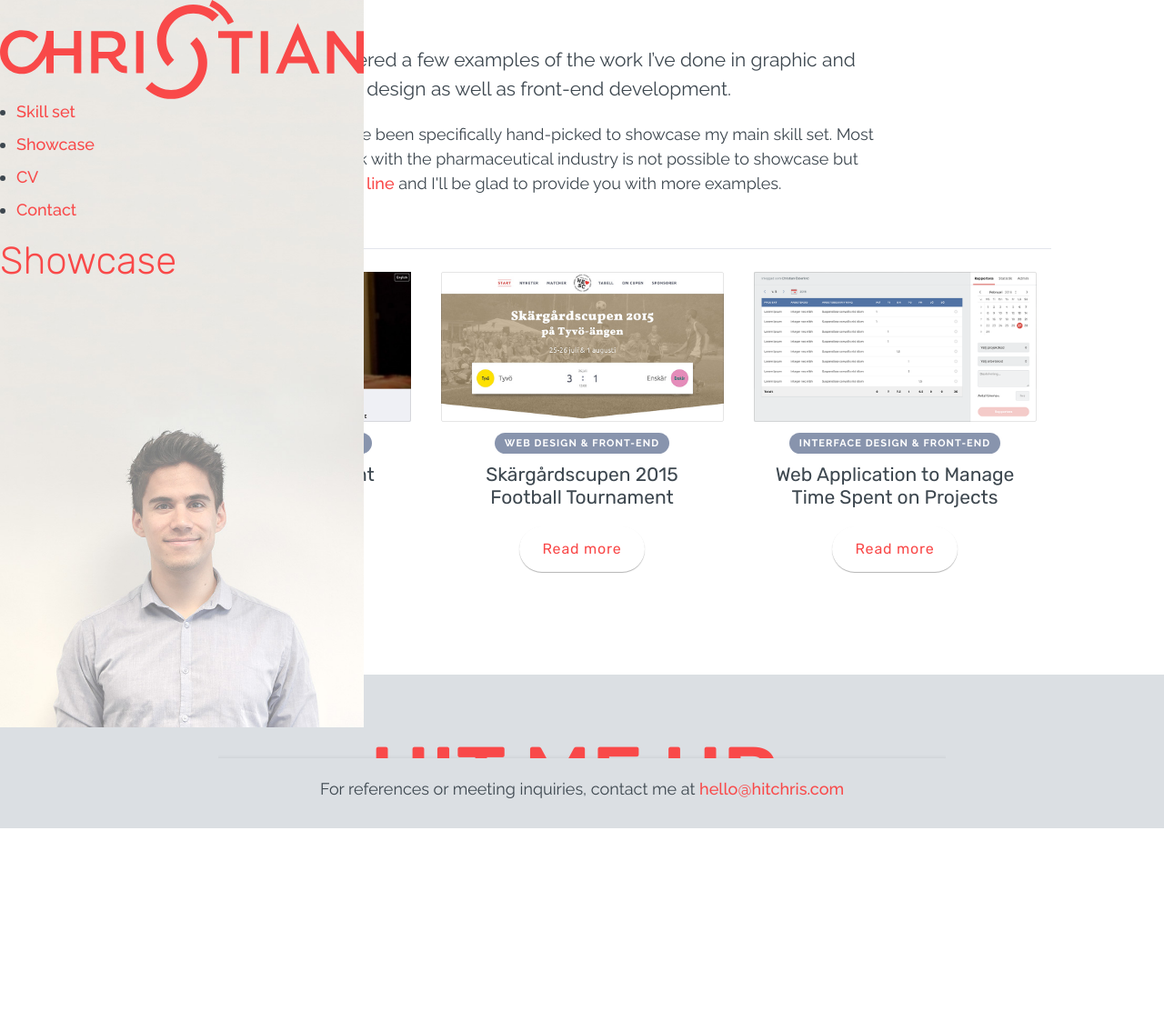
After one commit to daniel-trevino/hitchris, a PHP site: page /showcase/index2.html in a window 1280 px wide. The commit adds this page. Shown: the whole page at 91% size. Run offline with PHP 8.4, Linux system fonts and the light colour scheme; some libraries are stand-ins or nearby versions.

Commit message:
new layout test

```diff
--- /dev/null
+++ b/showcase/index2.html
@@ -0,0 +1,258 @@
+<!DOCTYPE html>
+<html>
+	<head>
+		<meta charset="UTF-8">
+		<meta name="viewport" content="initial scale=1, width=device-width, minimum-scale=1, maximum-scale=1">
+		<link rel="icon" href="/img/favicon.png" />
+		<title>Christian Cerda Österlind</title>
+
+		<link rel="stylesheet" href="/styles/css/main.css">
+		<link rel="stylesheet" href="/styles/css/inner.css">
+		<link rel="stylesheet" href="/styles/css/animate.css">
+		<link rel="stylesheet" href="/ionicons/ionicons.min.css">
+	</head>
+<body>
+
+	<div class="wrapper inner">
+
+		<header id="header" class="inner" role="banner">
+
+			<div class="header-top">
+				<a class="logo" href="/">
+					<svg class="svg-logo" xmlns="http://www.w3.org/2000/svg" xmlns:xlink="http://www.w3.org/1999/xlink" version="1.1" id="Layer_1" x="0" y="0" width="440" height="120" viewBox="0 0 440 120" enable-background="new 0 0 440 120" xml:space="preserve">
+						<path class="letter" d="M164.6 37.5h8.9v51h-8.9V37.5z"/>
+						<path class="letter" d="M145.4 77.1l-4.9-6.8 -0.7-1.1c1.8-0.5 3.4-1.2 4.9-2.1s2.8-2 3.8-3.3c1.1-1.3 1.9-2.8 2.5-4.4 0.6-1.7 0.9-3.6 0.9-5.6v-0.1c0-2.2-0.4-4.3-1.1-6.1 -0.7-1.8-1.8-3.5-3.1-4.9 -1.7-1.6-3.7-2.9-6.2-3.8 -2.5-0.9-5.3-1.3-8.5-1.3h-22.7v51h8.9V70.7h11.3l3.1 4.5 4.8 6.7c0.8 1.1 5 6.6 15.2 6.6V80C147.9 80 145.7 77.5 145.4 77.1zM119.1 45.6h13.1c3.4 0 6 0.7 7.8 2.2 1.9 1.4 2.8 3.5 2.8 6.3v0.1c0 2.6-1 4.7-2.9 6.3 -1.9 1.5-4.5 2.3-7.7 2.3H119L119.1 45.6 119.1 45.6z"/>
+						<path class="letter" d="M89.4 37.5v21.2H64.9V37.5H56c0 22.5-15.2 37-15.2 37 -2.2 2-4.4 3.6-6.6 4.8s-4.9 1.8-8 1.8c-2.4 0-4.6-0.5-6.7-1.4 -2.1-0.9-3.9-2.2-5.4-3.9s-2.7-3.6-3.5-5.8c-0.8-2.2-1.2-4.5-1.2-7v-0.2c0-2.5 0.4-4.8 1.2-7 0.8-2.2 2-4.1 3.5-5.7 1.5-1.7 3.3-3 5.4-3.9 2-0.9 4.3-1.4 6.7-1.4 2.9 0 5.5 0.5 7.8 1.7s4.5 2.7 6.5 4.6l5.8-6.6c-1.3-1.2-2.5-2.2-3.9-3.2 -1.3-1-2.8-1.8-4.4-2.5s-3.4-1.2-5.3-1.6c-1.9-0.4-4.1-0.6-6.4-0.6 -3.8 0-7.4 0.7-10.6 2.1 -3.2 1.4-6 3.3-8.3 5.7 -2.4 2.4-4.2 5.2-5.5 8.4C0.6 55.9 0 59.4 0 63v0.2c0 3.7 0.7 7.1 2 10.3 1.4 3.2 3.2 5.9 5.5 8.3 2.3 2.4 5 4.2 8.2 5.6 3.1 1.3 6.6 2 10.3 2 2.4 0 4.6-0.2 6.5-0.7 1.9-0.4 3.7-1 5.4-1.8 1.6-0.8 3.2-1.7 4.6-2.8 1.4-1.1 2.8-2.4 4.1-3.8 3.9-4.1 7-8.4 9.4-12.6v20.8h8.9V67h24.5v21.5h8.9v-51H89.4z"/>
+						<path class="letter" d="M280.2 46H264v-8.3h41.4V46h-16.2v42.7h-9L280.2 46 280.2 46z"/>
+						<path class="letter" d="M315.4 37.7h8.9v51h-8.9V37.7z"/>
+						<path class="letter" d="M360.2 27.8l-26.6 60.9h9.2l5.2-12.3h24.1l5.2 12.3h9.5L360.2 27.8zM351.4 68.5l8.7-20.4 8.8 20.4H351.4z"/>
+						<path class="letter" d="M395.6 37.7h8.3L431.1 73V37.7h8.9v51h-7.5l-28.1-36.3v36.3h-8.9v-51H395.6z"/>
+						<path class="letter" d="M202.9 80l7.7-7.7c-6.2-6.2-9.6-14.5-9.6-23.2 0-8.8 3.4-17 9.6-23.2s14.5-9.6 23.2-9.6c8.8 0 17 3.4 23.2 9.6l7.7-7.7c-17.1-17.1-44.9-17.1-62 0S185.8 62.9 202.9 80z"/>
+						<path class="letter" d="M237.8 45.1l-7.7 7.7c6.2 6.2 9.6 14.5 9.6 23.2 0 8.8-3.4 17-9.6 23.2 -6.2 6.2-14.5 9.6-23.2 9.6 -8.8 0-17-3.4-23.2-9.6l-7.7 7.7c17.1 17.1 44.9 17.1 62 0S254.9 62.2 237.8 45.1z"/>
+						<path class="letter" d="M256.6 0.1l-3.3 7.1c4.8 2.2 9.3 5.3 13.2 9.2s7 8.4 9.2 13.2l7.1-3.3c-2.6-5.6-6.2-10.9-10.8-15.5C267.5 6.3 262.2 2.6 256.6 0.1z"/>
+					</svg>
+				</a>
+
+				<nav class="nav" role="navigation">
+					<ul>
+						<li><a href="/skillset/">Skill set</a></li>
+						<li class="active"><a href="/showcase/">Showcase</a></li>
+						<li><a href="/cv/">CV</a></li>
+						<li><a href="/contact/">Contact</a></li>
+					</ul>
+				</nav>
+			</div>
+
+			<div class="page-title">
+				<h1 data-0="top: 0px" data-top-bottom="top: 80px;">Showcase</h1>
+			</div>
+
+		</header>
+
+		<main id="main" class="inner">
+
+			<div class="grid-row">
+				<div class="col-lg-8 col-lg-offset-2 col-md-10 col-md-offset-1">
+					<p class="lead">I’ve gathered a few examples of the work I’ve done in graphic and interface design as well as <span class="nowrap">front-end</span> development.</p>
+					<p>These have been specifically hand-picked to showcase my main skill set. Most of my work with the pharmaceutical industry is not possible to showcase but <a href="/contact/">drop me a line</a> and I'll be glad to provide you with more examples.</p>
+				</div>
+			</div>
+
+			<article class="project-details" id="poezia">
+				<div class="project-header">
+					<h1><span class="nowrap">Casa Poézia</span> <span class="nowrap">Restaurant &</span> <span class="nowrap">Boutique Hotel</span></h1>
+					<div class="close-project" tabindex="0"></div>
+				</div>
+				<div class="grid-row">
+					<div class="col-lg-10 col-lg-offset-1">
+						<div class="grid-row">
+							<div class="col-xs-12">
+								<p>It was time to redesign the website to make it more accessible to a modern audience with responsive queries and updated aesthetics. But the main goal was changing the focus to highlight the hotel and event services to accommodate to the business plans.</p>
+							</div>
+							<div class="col-sm-6">
+								<h2 class="category-title">Languages/platform</h2>
+								<p>Wordpress<br>HTML<br>CSS3<br>Javascript<br>PHP</p>
+							</div>
+							<div class="col-sm-6">
+								<h2 class="category-title">My role</h2>
+								<p>Strategy/content<br>Web design<br>Front-end<br>Back-end</p>
+							</div>
+							<div class="cf"></div>
+							<div class="col-sm-6">
+								<p style="text-align: center"><img src="/img/content/poezia-iphone.jpg" alt="Casa Poézia mobile navigation" width="327"></p>
+							</div>
+							<div class="col-sm-6">
+								<p style="text-align: center"><img src="/img/content/poezia-iphone-2.jpg" alt="Casa Poézia mobile" width="327"></p>
+							</div>
+							<div class="col-xs-12">
+								<img src="/img/content/poezia-desktop.jpg" alt="Casa Poézia Desktop">
+							</div>
+							<div class="col-xs-12">
+								<img src="/img/content/poezia-desktop-2.jpg" alt="Casa Poézia Desktop">
+							</div>
+							<div class="col-xs-12">
+								<p style="text-align: center"><br><a class="btn" href="http://new.poezia.com.mx" target="_blank">Visit the site</a></p>
+							</div>
+						</div>
+					</div>
+				</div>
+			</article>
+
+			<article class="project-details" id="skargardscupen">
+				<div class="project-header">
+					<h1>Football Tournament <small>Skärgårdscupen 2015</small></h1>
+					<div class="close-project" tabindex="0"></div>
+				</div>
+				<div class="grid-row">
+					<div class="col-lg-10 col-lg-offset-1">
+						<div class="grid-row">
+							<div class="col-xs-12">
+								<p><a href="http://occident.se" target="_blank">Occident <i class="icon ion-android-open"></i></a> sponsored a small island football tournament by letting us bring the 40 year-old yearly event to a more modern platform. By providing live and detailed updates the public could follow the scores and results on any device without the need to remember or count it themselves. We also created a never before "IT Department" to the tournament which we hope will be an addition present in all future events.</p>
+							</div>
+							<div class="col-sm-6">
+								<h2 class="category-title">Languages/platform</h2>
+								<p>HTML<br>CSS3<br>Javascript<br>.NET<br><a href="http://www.occident.se/vart-erbjudande/cms/publicent/" target="_blank">Publicent <i class="icon ion-android-open"></i></a></p>
+							</div>
+							<div class="col-sm-6">
+								<h2 class="category-title">My role</h2>
+								<p>Creative lead<br>Project Managmenet<br>Strategy/content<br>Web/UX design<br>Front-end</p>
+							</div>
+							<div class="cf"></div>
+							<div class="col-md-8 col-md-offset-2">
+								<p style="text-align: center"><img src="/img/content/skargardscup-iphone.jpg" alt="Skärgårdscupen mobile" width="327"></p>
+							</div>
+							<div class="col-xs-12">
+								<img src="/img/content/skargardscup-desktop.jpg" alt="Skärgårdscupen">
+							</div>
+							<div class="col-xs-12">
+								<img src="/img/content/skargardscup-wild.jpg" alt="Skärgårdscupen in the wild">
+							</div>
+							<div class="col-xs-12">
+								<img src="/img/content/skargardscup-desktop-2.jpg" alt="Skärgårdscupen">
+							</div>
+							<div class="col-xs-12">
+								<p style="text-align: center"><br><a class="btn" href="http://skargardscupen.se" target="_blank">Visit the site</a></p>
+							</div>
+						</div>
+					</div>
+				</div>
+			</article>
+
+			<article class="project-details" id="tidrapport">
+				<div class="project-header">
+					<h1>Custom Time Tracking Web App</h1>
+					<div class="close-project" tabindex="0"></div>
+				</div>
+				<div class="grid-row">
+					<div class="col-lg-10 col-lg-offset-1">
+						<div class="grid-row">
+							<div class="col-xs-12">
+								<p>To help us keep track of time spent on projects and other work, we developed our own time tracking web app since no commercial software felt good enough or customizable enough. I spent some time researching our needs and putting them together into something structured and logistically stable. With the help of prototypes and wireframes it was the most advanced interface design project I had been longing to work on for a long time.</p>
+							</div>
+							<div class="col-sm-6">
+								<h2 class="category-title">Languages/platform</h2>
+								<p>HTML<br>CSS3<br>Javascript/Ajax</p>
+							</div>
+							<div class="col-sm-6">
+								<h2 class="category-title">My role</h2>
+								<p>UI design<br>Prototyping/User testing<br>Research/Interviews</p>
+							</div>
+							<div class="col-md-8 col-md-offset-2">
+								<p style="text-align: center"><img src="/img/content/tidrapport-admin.jpg" alt="Tidrapport project admin"></p>
+							</div>
+							<div class="col-xs-12">
+								<img src="/img/content/tidrapport-wireframe.jpg" alt="Tidrapport wireframe">
+							</div>
+							<div class="col-xs-12">
+								<img src="/img/content/tidrapport-desktop.jpg" alt="Tidrapport desktop">
+							</div>
+							<div class="col-xs-12">
+								<img src="/img/content/tidrapport-progress.jpg" alt="Tidrapport budget progress">
+							</div>
+							<div class="col-xs-12">
+								<img src="/img/content/tidrapport-wild.jpg" alt="Tidrapport in the wild">
+							</div>
+						</div>
+					</div>
+				</div>
+			</article>
+
+			<div class="grid-row showcase-items">
+				<div class="col-sm-4">
+					<div class="showcase-item">
+						<div class="sc-item-ss">
+							<img src="/img/content/poezia-ss.jpg" alt="Boutique Hotel Casa Poézia">
+						</div>
+						<div class="sc-project-type">
+							<p><span class="nowrap">Web Design</span>, <span class="nowrap">Build & Content</span></p>
+						</div>
+						<div class="sc-project-title">
+							<h2><span class="nowrap">Casa Poézia</span> Restaurant <span class="nowrap">& Boutique Hotel</span></h2>
+						</div>
+						<div class="sc-item-more">
+							<a href="#poezia" class="btn">Read more</a>
+						</div>
+					</div>
+				</div>
+				<div class="col-sm-4">
+					<div class="showcase-item">
+						<div class="sc-item-ss">
+							<img src="/img/content/skargardscup-ss.jpg" alt="Skärgårdscupen">
+						</div>
+						<div class="sc-project-type">
+							<p><span class="nowrap">Web Design</span> <span class="nowrap">& Front-end</span></p>
+						</div>
+						<div class="sc-project-title">
+							<h2>Skärgårdscupen 2015<br>Football Tournament</h2>
+						</div>
+						<div class="sc-item-more">
+							<a href="#skargardscupen" class="btn">Read more</a>
+						</div>
+					</div>
+				</div>
+				<div class="col-sm-4">
+					<div class="showcase-item">
+						<div class="sc-item-ss">
+							<img src="/img/content/tidrapport-ss.png" alt="Occident tidrapport">
+						</div>
+						<div class="sc-project-type">
+							<p><span class="nowrap">Interface Design</span> <span class="nowrap">& Front-end</span></p>
+						</div>
+						<div class="sc-project-title">
+							<h2>Web Application to Manage Time Spent on Projects</h2>
+						</div>
+						<div class="sc-item-more">
+							<a href="#tidrapport" class="btn">Read more</a>
+						</div>
+					</div>
+				</div>
+			</div>
+
+		</main>
+
+		<footer id="contact-footer">
+			<div class="centered">
+				<div class="given-title"><h1 data-bottom-top="top: 0.9em" data-bottom-bottom="top: 0.32em;">Hit me up<span>.</span></h1></div>
+				<p>For references or meeting inquiries, contact me at <a href="mailto:hello@hitchris.com">hello@hitchris.com</a></p>
+			</div>
+		</footer>
+
+	</div>
+
+	<div class="back-to-top bounceIn animated">
+		<span class="text">Back to top</span>
+		<span class="icon ion-android-arrow-up tada animated"></span>
+	</div>
+
+	<script src="/js/jquery-1.12.0.min.js"></script>
+	<script src="/js/min/script.min.js"></script>
+	<script src="/js/min/skrollr.min.js"></script>
+	<script type="text/javascript">
+
+		if ($(window).width() > 767) {
+	    	var s = skrollr.init();
+	    }
+
+    </script>
+</body>
+</html>
--- /dev/null
+++ b/styles/css/inner.css
@@ -0,0 +1,48 @@
+@import url(https://fonts.googleapis.com/css?family=Raleway:400,400italic,500,500italic,700,700italic,600,600italic);
+@import url(https://fonts.googleapis.com/css?family=Rubik:300,300italic,400,400italic,500,500italic,700,700italic);
+/* Making the page responsive -------------------------------- */
+/* Scale the font size -------------------------------- */
+.wrapper.inner #header {
+  width: 400px;
+  height: 100vh;
+  position: fixed;
+  top: 0;
+  left: 0;
+  background: url("/img/star-pic-tall.jpg") no-repeat 50% 100%;
+  background-size: cover;
+  z-index: 3; }
+
+#main.inner {
+  background-color: #fff;
+  height: auto;
+  padding: 50px 20px 80px 20px;
+  max-width: 1000px;
+  margin: 0 auto; }
+  @media (max-width: 767px) {
+    #main.inner {
+      padding: 10% 3.125%; } }
+
+#contact-footer {
+  background-color: #dbdfe3;
+  padding: 0 0 3em 0; }
+  #contact-footer .centered {
+    max-width: 800px;
+    margin: 0 auto; }
+    #contact-footer .centered .given-title {
+      overflow: hidden;
+      margin-bottom: 2em;
+      box-shadow: inset 0 -4px 4px -4px rgba(0, 0, 0, 0.1); }
+      #contact-footer .centered .given-title h1 {
+        font-weight: 500;
+        font-size: 9.2em;
+        line-height: 1em;
+        text-transform: uppercase;
+        margin: 0;
+        position: relative;
+        top: 0.32em;
+        text-align: center; }
+        #contact-footer .centered .given-title h1 span {
+          position: relative;
+          top: -0.2em; }
+    #contact-footer .centered p {
+      text-align: center; }
--- a/styles/css/main.css
+++ b/styles/css/main.css
@@ -1151,53 +1151,82 @@ body {
   height: 100vh;
   display: flex;
   flex-direction: column;
-  background: linear-gradient(to bottom, #54617a 0%, #f94949 100%);
-  overflow: hidden; }
-  #header.inner {
-    height: auto; }
-    #header.inner .header-top {
-      padding-top: 30px; }
-      #header.inner .header-top .logo {
+  overflow: hidden;
+  /*	&.inner {
+  		background: linear-gradient(to bottom, lighten($color-dark-blue, 15%) 0%, $color-main 100%);
+  		height: auto;
+
+  		.header-top {
+  			padding-top: 30px;
+
+  			.logo {
   				display: block;
   				max-width: 110px;
   				margin: 0 auto;
-        padding-bottom: 10px; }
-        #header.inner .header-top .logo .svg-logo {
+  				padding-bottom: 10px;
+
+  				.svg-logo {
   					max-width: 100%;
-          height: auto; }
-          #header.inner .header-top .logo .svg-logo .letter {
-            fill: #fff; }
-        #header.inner .header-top .logo:hover, #header.inner .header-top .logo:focus {
-          opacity: 0.8; }
-      #header.inner .header-top .nav {
+  					height: auto;
+
+  					.letter {
+  						fill: #fff;
+  					}
+  				}
+
+  				&:hover,
+  				&:focus {
+  					opacity: 0.8;
+  				}
+  			}
+
+  			.nav {
   				position: static;
   				display: flex;
-        justify-content: center; }
-        #header.inner .header-top .nav ul {
+  				justify-content: center;
+
+  				ul {
   					list-style: none;
   					padding: 0;
   					margin: 0;
   					float: left;
   					font-size: 1.6em;
   					line-height: 39px;
-          font-family: "Rubik", "Helvetica Neue", Helvetica, Arial, sans-serif;
+  					font-family: $font-heading;
   					display: flex;
-          justify-content: center; }
-          #header.inner .header-top .nav ul li {
-            margin-bottom: 0; }
-            #header.inner .header-top .nav ul li a {
-              color: rgba(255, 255, 255, 0.8);
+  					justify-content: center;
+
+  					li {
+  						margin-bottom: 0;
+
+  						a {
+  							color: rgba(255,255,255,0.8);
   							display: block;
-              padding: 0 12px; }
-              #header.inner .header-top .nav ul li a:hover, #header.inner .header-top .nav ul li a:focus {
-                color: #fff; }
-            #header.inner .header-top .nav ul li.active a {
+  							padding: 0 12px;
+
+  							&:hover,
+  							&:focus {
   								color: #fff;
-              font-weight: 500; }
-    #header.inner .page-title {
-      padding: 74px 15px 0 15px; }
-      #header.inner .page-title h1 {
-        font-family: "Rubik", "Helvetica Neue", Helvetica, Arial, sans-serif;
+  							}
+  						}
+
+  						&.active {
+
+  							a {
+  								color: #fff;
+  								font-weight: 500;
+  							}
+  						}
+  					}
+  				}
+  			}
+  		}
+
+  		.page-title {
+  			padding: 74px 15px 0 15px;
+
+  			h1 {
+  				font-family: $font-heading;
   				font-size: 4.8em;
   				font-weight: 300;
   				line-height: 1.2;
@@ -1205,7 +1234,10 @@ body {
   				text-align: center;
   				position: relative;
   				margin-bottom: 0;
-        padding-bottom: 30px; }
+  				padding-bottom: 30px;
+  			}
+  		}
+  	} */ }
   #header > div.staroftheshow {
     flex-grow: 2;
     flex-shrink: 3;
@@ -1275,15 +1307,6 @@ body {
   height: 750vh;
   overflow: hidden;
   background-color: #161920; }
-  #main.inner {
-    background-color: #fff;
-    height: auto;
-    padding: 50px 20px 80px 20px;
-    max-width: 1000px;
-    margin: 0 auto; }
-    @media (max-width: 767px) {
-      #main.inner {
-        padding: 10% 3.125%; } }
   #main .map {
     position: absolute;
     top: 0;
@@ -1520,31 +1543,6 @@ body {
         #footer ul li a:hover {
           background-color: #4a556b; }
 
-#contact-footer {
-  background-color: #dbdfe3;
-  padding: 0 0 3em 0; }
-  #contact-footer .centered {
-    max-width: 800px;
-    margin: 0 auto; }
-    #contact-footer .centered .given-title {
-      overflow: hidden;
-      margin-bottom: 2em;
-      box-shadow: inset 0 -4px 4px -4px rgba(0, 0, 0, 0.1); }
-      #contact-footer .centered .given-title h1 {
-        font-weight: 500;
-        font-size: 9.2em;
-        line-height: 1em;
-        text-transform: uppercase;
-        margin: 0;
-        position: relative;
-        top: 0.32em;
-        text-align: center; }
-        #contact-footer .centered .given-title h1 span {
-          position: relative;
-          top: -0.2em; }
-    #contact-footer .centered p {
-      text-align: center; }
-
 .chart {
   position: relative;
   display: inline-block;
--- a/styles/sass/_template.scss
+++ b/styles/sass/_template.scss
@@ -285,10 +285,10 @@ body {
 	display: flex;
 	flex-direction: column;
 	//background-color: $color-main;
-	background: linear-gradient(to bottom, lighten($color-dark-blue, 15%) 0%, $color-main 100%);
 	overflow: hidden;
 
-	&.inner {
+/*	&.inner {
+		background: linear-gradient(to bottom, lighten($color-dark-blue, 15%) 0%, $color-main 100%);
 		height: auto;
 
 		.header-top {
@@ -372,7 +372,7 @@ body {
 				padding-bottom: 30px;
 			}
 		}
-	}
+	} */
 
 	& > div {
 
@@ -466,18 +466,6 @@ body {
 	height: 750vh;
 	overflow: hidden;
 	background-color: darken($color-dark-blue, 15%);
-
-	&.inner {
-		background-color: #fff;
-		height: auto;
-		padding: 50px 20px 80px 20px;
-		max-width: 1000px;
-		margin: 0 auto;
-
-		@include responsive(tablet) {
-			padding: 10% 3.125%;
-		}
-	}
 
 	.map {
 		position: absolute;
@@ -792,39 +780,3 @@ body {
 		}
 	}
 }
-
-#contact-footer {
-	background-color: lighten($color-grey, 60%);
-	padding: 0 0 3em 0;
-
-	.centered {
-		max-width: 800px;
-		margin: 0 auto;
-
-		.given-title {
-			overflow: hidden;
-			margin-bottom: 2em;
-			box-shadow: inset 0 -4px 4px -4px rgba(0,0,0,0.1);
-
-			h1 {
-				font-weight: 500;
-				font-size: 9.2em;
-				line-height: 1em;
-				text-transform: uppercase;
-				margin: 0;
-				position: relative;
-				top: 0.32em;
-				text-align: center;
-
-				span {
-					position: relative;
-					top: -0.2em;
-				}
-			}
-		}
-
-		p {
-			text-align: center;
-		}
-	}
-}
--- /dev/null
+++ b/styles/sass/inner.scss
@@ -0,0 +1,64 @@
+@import "_includes";
+
+.wrapper.inner {
+
+	#header {
+		width: 400px;
+		height: 100vh;
+		position: fixed;
+		top: 0;
+		left: 0;
+		background: url("/img/star-pic-tall.jpg") no-repeat 50% 100%;
+		background-size: cover;
+		z-index: 3;
+	}
+}
+
+
+#main.inner {
+	background-color: #fff;
+	height: auto;
+	padding: 50px 20px 80px 20px;
+	max-width: 1000px;
+	margin: 0 auto;
+
+	@include responsive(tablet) {
+		padding: 10% 3.125%;
+	}
+}
+
+#contact-footer {
+	background-color: lighten($color-grey, 60%);
+	padding: 0 0 3em 0;
+
+	.centered {
+		max-width: 800px;
+		margin: 0 auto;
+
+		.given-title {
+			overflow: hidden;
+			margin-bottom: 2em;
+			box-shadow: inset 0 -4px 4px -4px rgba(0,0,0,0.1);
+
+			h1 {
+				font-weight: 500;
+				font-size: 9.2em;
+				line-height: 1em;
+				text-transform: uppercase;
+				margin: 0;
+				position: relative;
+				top: 0.32em;
+				text-align: center;
+
+				span {
+					position: relative;
+					top: -0.2em;
+				}
+			}
+		}
+
+		p {
+			text-align: center;
+		}
+	}
+}
```
Also changed, not shown: img/star-pic-tall.jpg (added). Lines whose indentation alone changed are shown as unchanged.
